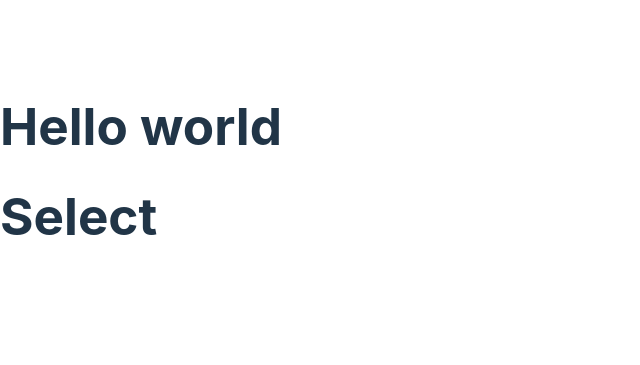
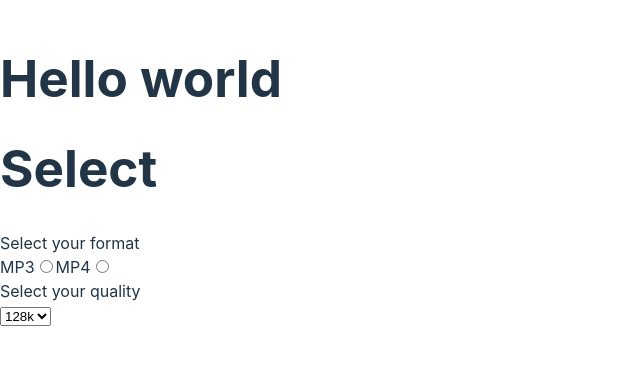
Before and after one commit to BENI23LAHAV/ytdlp-app, a React (Vite) app: page / in a window 1280 px wide. Shown: the part 229-594 px from the top of the page, without its empty margins (0-640 px from the left). Built offline with nearby package versions, Linux system fonts and the light colour scheme.

Commit message:
select component ready

```diff
--- a/src/components/Select.tsx
+++ b/src/components/Select.tsx
@@ -1,11 +1,82 @@
-import { useState } from "react";
-
+import { useEffect, useState } from "react";
+import {
+  Mp3Quality,
+  type Format,
+  type Quality,
+  Mp4Quality,
+} from "../lib/types";
 function Select() {
-  const [format, setFormat] = useState<Format>("");
+  const [format, setFormat] = useState<Format>("mp3");
+  const [quality, setQuality] = useState<Quality>("128k");
+  useEffect(() => {
+    if (format === "mp3") {
+      if (Mp3Quality[quality]) {
+        console.log(Mp3Quality[quality]);
+      } else {
+        console.log("Invalid quality, setting to 128k");
+        setQuality(Mp3Quality["128k"]);
+      }
+    }
+    if (format === "mp4") {
+      if (Mp4Quality[quality]) {
+        console.log(Mp4Quality[quality]);
+      } else {
+        console.log("Invalid quality, setting to 144p");
+        setQuality(Mp4Quality["144p"]);
+      }
+    }
+  }, [format, quality]);
 
   return (
     <div className="select">
       <h1>Select</h1>
+      <div className="radio-format">
+        {" "}
+        <label htmlFor="format">Select your format</label>
+        <br />
+        MP3
+        <input
+          id="format"
+          type="radio"
+          value={"mp3"}
+          name="format"
+          onChange={() => setFormat("mp3")}
+        />
+        MP4
+        <input
+          id="format"
+          type="radio"
+          value={"mp4"}
+          name="format"
+          onChange={() => setFormat("mp4")}
+        />
+      </div>
+      <div>
+        <label htmlFor="quality">Select your quality</label>
+        <br />
+        <select
+          name="quality"
+          id="quality"
+          onChange={(e) => setQuality(e.target.value as Quality)}>
+          {format === "mp3" ? (
+            <>
+              <option value="128k"> 128k</option>
+              <option value="192k"> 192k</option>
+              <option value="320k"> 320k</option>
+            </>
+          ) : (
+            <>
+              <option value="144p"> 144p</option>
+              <option value="240p"> 240p</option>
+              <option value="360p"> 360p</option>
+              <option value="720p"> 720p</option>
+              <option value="1080p"> 1080p</option>
+              <option value="1440p"> 1440p</option>
+              <option value="2160p"> 2160p</option>
+            </>
+          )}
+        </select>
+      </div>
     </div>
   );
 }
--- a/src/lib/types.ts
+++ b/src/lib/types.ts
@@ -0,0 +1,25 @@
+type Format = "mp3" | "mp4";
+
+const Mp3Quality: Record<string, string> = {
+  "128k": "128k",
+  "192k": "192k",
+  "320k": "320k",
+} as const;
+
+type Mp3Quality = keyof typeof Mp3Quality;
+
+const Mp4Quality: Record<string, string> = {
+  "144p": "144p",
+  "240p": "240p",
+  "360p": "360p",
+  "480p": "480p",
+  "720p": "720p",
+  "1080p": "1080p",
+  "1440p": "1440p",
+  "2160p": "2160p",
+} as const;
+
+type Mp4Quality = keyof typeof Mp4Quality;
+
+type Quality = Mp3Quality | Mp4Quality;
+export { type Format, type Quality, Mp3Quality, Mp4Quality };
```
